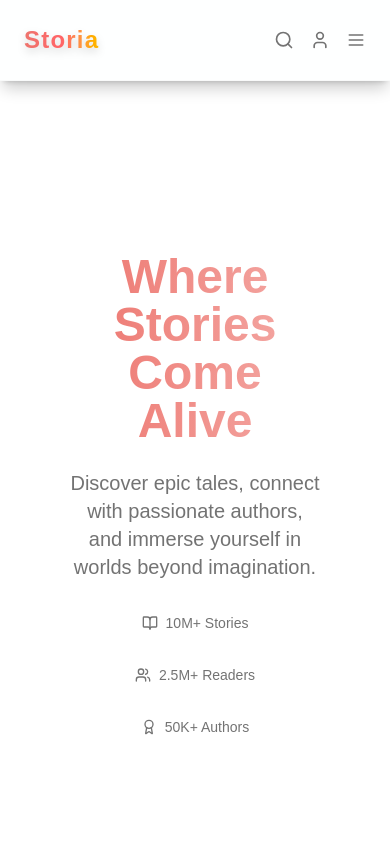
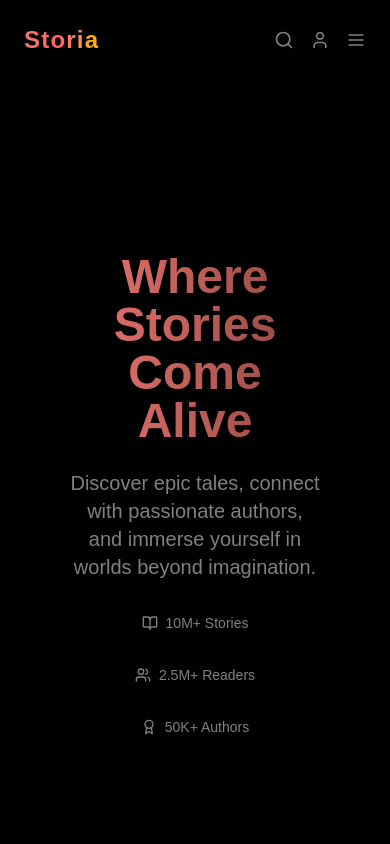
Before and after one commit to ali-ayad/Storia, a Next.js app: page / in a window 390 px wide. Shown: the top 844 px of the page. Built offline with nearby package versions, Linux system fonts and the light colour scheme.

Commit message:
feat(ui): add Trending Stories section with responsive card layout

```diff
--- a/src/pages/index.tsx
+++ b/src/pages/index.tsx
@@ -1,8 +1,8 @@
 
 import Layout from "@/components/Layout";
-import { Button } from "@/components/ui/button";
 import HeroSection from "@/sections/Home/HeroSection";
 import FeaturedStories from "@/sections/stories/FeaturedStories";
+import TrendingStories from "@/sections/stories/TrendingStories";
 
 
 
@@ -14,6 +14,7 @@ export default function Home() {
     <main className="container mx-auto px-6 py-16 relative z-10">
       <HeroSection />
       <FeaturedStories />
+      <TrendingStories />
     </main>
     </Layout>
     </>
--- /dev/null
+++ b/src/sections/stories/TrendingStories.tsx
@@ -0,0 +1,114 @@
+"use client";
+
+import { FC } from "react";
+import Link from "next/link";
+import { Button } from "@/components/ui/button";
+import { TrendingUp, BookOpen, Users, Star } from "lucide-react";
+import Image from "next/image";
+
+type Story = {
+  id: number;
+  title: string;
+  author: string;
+  image: string;
+  chapters: number;
+  readers: number;
+  rating: number;
+};
+
+const fakeTrendingStories: Story[] = [
+{
+  id: 1,
+  title: "The Forgotten Citadel",
+  author: "Ethan Blackwood",
+  image:
+    "https://img.freepik.com/free-photo/ancient-castle-mountains_1150-10841.jpg?w=826&t=st=1692813200~exp=1692816800~hmac=ab12cd34ef56gh78ij90klmnop1234567890qrstuv",
+  chapters: 15,
+  readers: 2750,
+  rating: 4.6,
+},
+
+  {
+    id: 2,
+    title: "The Last Ember",
+    author: "Liam Carter",
+    image:
+      "https://img.freepik.com/free-photo/mystical-forest-with-colorful-lights_23-2151152897.jpg?w=826&t=st=1692813200~exp=1692816800~hmac=2b7c7ef991f9b4ac0a8b2327c78e1a1f9b0c4e9dd8e6ffb3d123456789abcdef",
+    chapters: 18,
+    readers: 2100,
+    rating: 4.5,
+  },
+  {
+    id: 3,
+    title: "Eclipsed by Shadows",
+    author: "Sophia Winters",
+    image:
+      "https://img.freepik.com/free-photo/moody-dark-fantasy-landscape_23-2151152923.jpg?w=826&t=st=1692813200~exp=1692816800~hmac=f82b13f0f03ddc937b7a8db86ad987654321abcdef9876543210fedcba09876",
+    chapters: 30,
+    readers: 4500,
+    rating: 4.9,
+  },
+];
+
+
+const TrendingStories: FC = () => {
+  return (
+    <section className="mb-20">
+      <div className="flex items-center justify-between mb-12">
+        <div className="flex items-center gap-3">
+          <TrendingUp className="w-6 h-6 text-primary" />
+          <h2 className="text-3xl font-bold">Trending This Week</h2>
+        </div>
+        <Button variant="outline" className="hidden md:flex bg-transparent">
+          View All
+        </Button>
+      </div>
+
+      <div className="grid grid-cols-1 md:grid-cols-3 gap-8">
+        {fakeTrendingStories.map((story) => (
+          <Link
+            key={story.id}
+            href={`/story/${story.id}`}
+            className="group cursor-pointer"
+          >
+            <div className="relative overflow-hidden rounded-2xl bg-card/80 backdrop-blur-sm border border-border/30 hover:border-primary/50 transition-all duration-700 hover:scale-[1.03] hover:shadow-2xl hover:shadow-primary/20 group-hover:bg-card/90">
+              <div className="aspect-[4/3] relative overflow-hidden">
+                <Image
+                  src={story.image || "/placeholder.svg"}
+                  alt={story.title}
+                  fill
+                  className="object-cover transition-transform duration-500 group-hover:scale-105"
+                />
+                <div className="absolute inset-0 bg-gradient-to-t from-black/80 via-transparent to-transparent" />
+              </div>
+              <div className="absolute bottom-4 left-4 right-4">
+                <h3 className="text-white font-bold text-lg mb-1 group-hover:text-primary transition-colors">
+                  {story.title}
+                </h3>
+                <p className="text-white/60 text-sm mb-3">by {story.author}</p>
+                <div className="flex items-center justify-between text-xs text-white/70">
+                  <div className="flex items-center gap-4">
+                    <div className="flex items-center gap-1">
+                      <BookOpen className="w-3 h-3" />
+                      <span>{story.chapters}</span>
+                    </div>
+                    <div className="flex items-center gap-1">
+                      <Users className="w-3 h-3" />
+                      <span>{story.readers}</span>
+                    </div>
+                  </div>
+                  <div className="flex items-center gap-1 text-yellow-400">
+                    <Star className="w-3 h-3 fill-current" />
+                    <span className="text-white/80">{story.rating}</span>
+                  </div>
+                </div>
+              </div>
+            </div>
+          </Link>
+        ))}
+      </div>
+    </section>
+  );
+};
+
+export default TrendingStories;
--- a/src/styles/globals.css
+++ b/src/styles/globals.css
@@ -4,38 +4,78 @@
 @custom-variant dark (&:is(.dark *));
 
 :root {
-  --background: oklch(1 0 0);
-  --foreground: oklch(0.145 0 0);
-  --radius: 0.625rem;
-  --card: oklch(1 0 0);
-  --card-foreground: oklch(0.145 0 0);
-  --popover: oklch(1 0 0);
-  --popover-foreground: oklch(0.145 0 0);
+  /* Updated to modern dark theme with true black background */
+  --background: oklch(0.05 0 0);
+  --foreground: oklch(0.98 0 0);
+  --card: oklch(0.08 0 0);
+  --card-foreground: oklch(0.98 0 0);
+  --popover: oklch(0.05 0 0);
+  --popover-foreground: oklch(0.98 0 0);
   --primary: oklch(0.7 0.15 25);
-  --primary-foreground: oklch(0.985 0 0);
-  --secondary: oklch(0.97 0 0);
-  --secondary-foreground: oklch(0.205 0 0);
-  --muted: oklch(0.97 0 0);
-  --muted-foreground: oklch(0.556 0 0);
-  --accent: oklch(0.97 0 0);
-  --accent-foreground: oklch(0.205 0 0);
-  --destructive: oklch(0.577 0.245 27.325);
-  --border: oklch(0.922 0 0);
-  --input: oklch(0.922 0 0);
-  --ring: oklch(0.708 0 0);
-  --chart-1: oklch(0.646 0.222 41.116);
-  --chart-2: oklch(0.6 0.118 184.704);
-  --chart-3: oklch(0.398 0.07 227.392);
-  --chart-4: oklch(0.828 0.189 84.429);
-  --chart-5: oklch(0.769 0.188 70.08);
-  --sidebar: oklch(0.985 0 0);
-  --sidebar-foreground: oklch(0.145 0 0);
-  --sidebar-primary: oklch(0.205 0 0);
-  --sidebar-primary-foreground: oklch(0.985 0 0);
-  --sidebar-accent: oklch(0.97 0 0);
-  --sidebar-accent-foreground: oklch(0.205 0 0);
-  --sidebar-border: oklch(0.922 0 0);
-  --sidebar-ring: oklch(0.708 0 0);
+  --primary-foreground: oklch(0.05 0 0);
+  --secondary: oklch(0.15 0 0);
+  --secondary-foreground: oklch(0.98 0 0);
+  --muted: oklch(0.12 0 0);
+  --muted-foreground: oklch(0.6 0 0);
+  --accent: oklch(0.75 0.15 65);
+  --accent-foreground: oklch(0.05 0 0);
+  --destructive: oklch(0.6 0.22 25);
+  --destructive-foreground: oklch(0.98 0 0);
+  --border: oklch(0.2 0 0);
+  --input: oklch(0.12 0 0);
+  --ring: oklch(0.7 0.15 25 / 0.5);
+  --chart-1: oklch(0.7 0.15 25);
+  --chart-2: oklch(0.75 0.15 65);
+  --chart-3: oklch(0.4 0 0);
+  --chart-4: oklch(0.65 0.12 45);
+  --chart-5: oklch(0.7 0.18 35);
+  --radius: 0.75rem;
+  --sidebar: oklch(0.08 0 0);
+  --sidebar-foreground: oklch(0.98 0 0);
+  --sidebar-primary: oklch(0.7 0.15 25);
+  --sidebar-primary-foreground: oklch(0.05 0 0);
+  --sidebar-accent: oklch(0.15 0 0);
+  --sidebar-accent-foreground: oklch(0.98 0 0);
+  --sidebar-border: oklch(0.2 0 0);
+  --sidebar-ring: oklch(0.7 0.15 25 / 0.5);
+  --font-dm-sans: "DM Sans", sans-serif;
+  --font-arabic: "Arabic Font", sans-serif; /* Added Arabic font variable */
+}
+
+.dark {
+  /* Dark mode now uses same values as light mode for consistent black theme */
+  --background: oklch(0.05 0 0);
+  --foreground: oklch(0.98 0 0);
+  --card: oklch(0.08 0 0);
+  --card-foreground: oklch(0.98 0 0);
+  --popover: oklch(0.05 0 0);
+  --popover-foreground: oklch(0.98 0 0);
+  --primary: oklch(0.7 0.15 25);
+  --primary-foreground: oklch(0.05 0 0);
+  --secondary: oklch(0.15 0 0);
+  --secondary-foreground: oklch(0.98 0 0);
+  --muted: oklch(0.12 0 0);
+  --muted-foreground: oklch(0.6 0 0);
+  --accent: oklch(0.75 0.15 65);
+  --accent-foreground: oklch(0.05 0 0);
+  --destructive: oklch(0.6 0.22 25);
+  --destructive-foreground: oklch(0.98 0 0);
+  --border: oklch(0.2 0 0);
+  --input: oklch(0.12 0 0);
+  --ring: oklch(0.7 0.15 25 / 0.5);
+  --chart-1: oklch(0.7 0.15 25);
+  --chart-2: oklch(0.75 0.15 65);
+  --chart-3: oklch(0.4 0 0);
+  --chart-4: oklch(0.65 0.12 45);
+  --chart-5: oklch(0.7 0.18 35);
+  --sidebar: oklch(0.08 0 0);
+  --sidebar-foreground: oklch(0.98 0 0);
+  --sidebar-primary: oklch(0.7 0.15 25);
+  --sidebar-primary-foreground: oklch(0.05 0 0);
+  --sidebar-accent: oklch(0.15 0 0);
+  --sidebar-accent-foreground: oklch(0.98 0 0);
+  --sidebar-border: oklch(0.2 0 0);
+  --sidebar-ring: oklch(0.7 0.15 25 / 0.5);
 }
 
 @theme inline {
```
Also changed, not shown: src/sections/authors/Authers.tsx (added).
